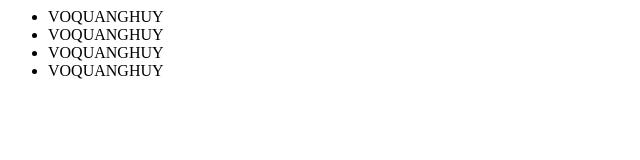
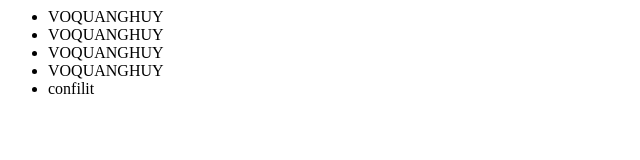
Before and after one commit to huy-developer-code/test1, a plain HTML site: page CSS/index.html in a window 1280 px wide. Shown: the full height of the page, 0-640 px from the left. Drawn offline with Linux system fonts and the light colour scheme.

Commit message:
them
loi confit

```diff
--- a/CSS/index.html
+++ b/CSS/index.html
@@ -3,4 +3,5 @@
     <li>VOQUANGHUY</li>
     <li>VOQUANGHUY</li>
     <li>VOQUANGHUY</li>
+    <li> confilit</li>
 </ul>
```
